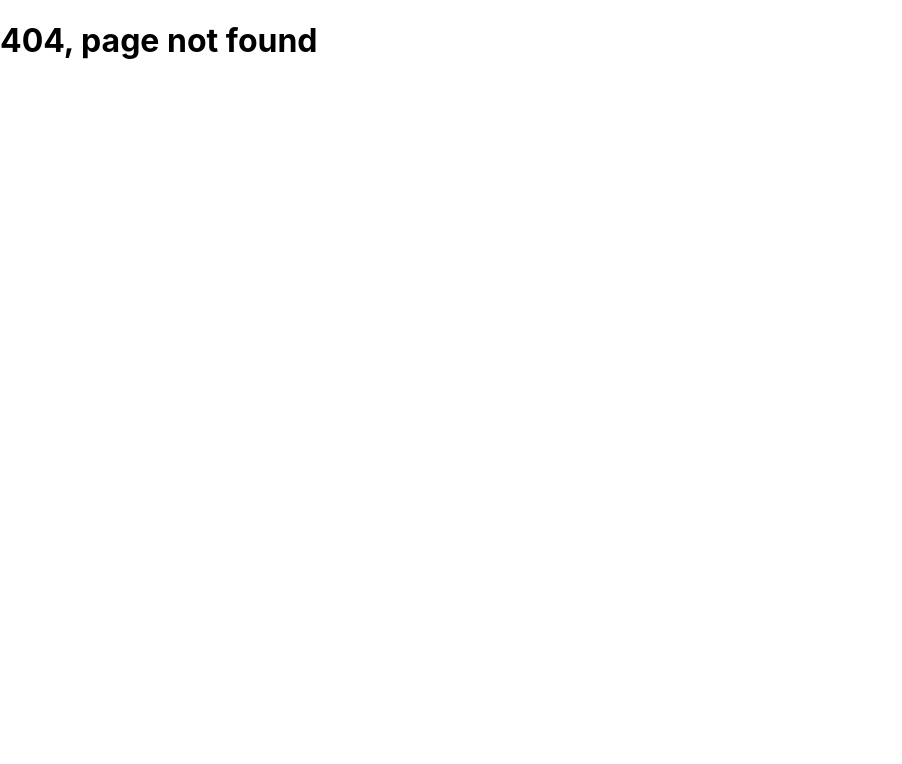
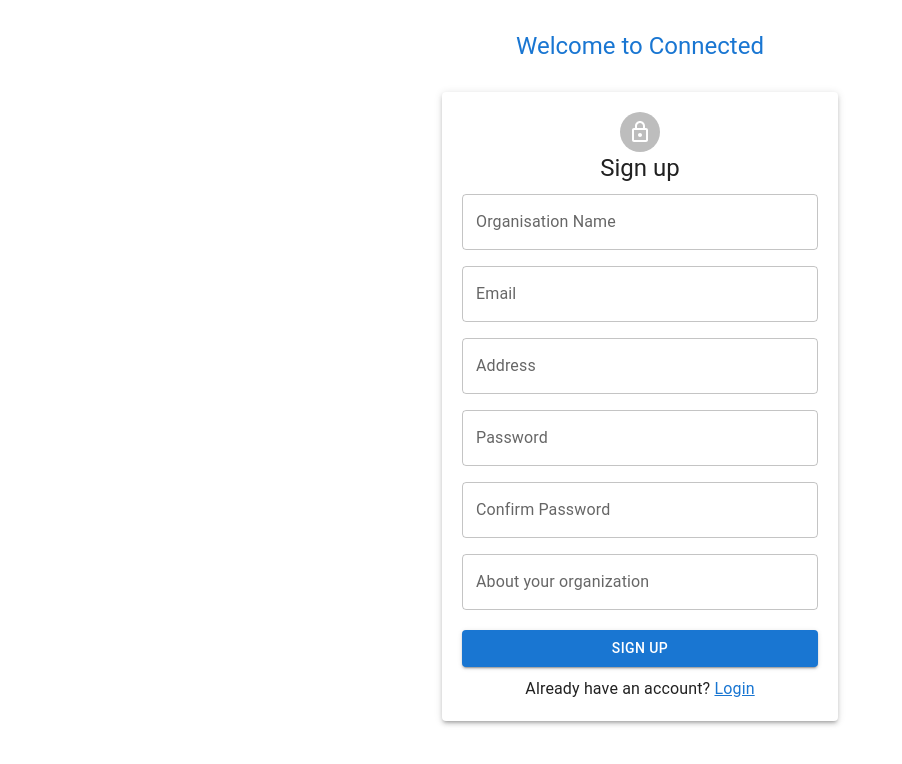
Before and after one commit to itcentralng/Connected-Frontend-old, a React (Create React App) app: page /register in a window 1280 px wide. Before the commit this address had no page. Shown: the top 764 px of the page, without its empty margins (0-902 px from the left). Built offline with nearby package versions, Linux system fonts and the light colour scheme.

Commit message:
integrate api endpoints

```diff
--- a/package.json
+++ b/package.json
@@ -7,11 +7,13 @@
     "@emotion/styled": "^11.11.0",
     "@mui/icons-material": "^5.14.16",
     "@mui/material": "^5.14.17",
+    "@reduxjs/toolkit": "^1.9.7",
     "@testing-library/jest-dom": "^5.17.0",
     "@testing-library/react": "^13.4.0",
     "@testing-library/user-event": "^13.5.0",
     "react": "^18.2.0",
     "react-dom": "^18.2.0",
+    "react-redux": "^8.1.3",
     "react-router-dom": "^6.18.0",
     "react-scripts": "5.0.1",
     "web-vitals": "^2.1.4"
--- a/src/App.js
+++ b/src/App.js
@@ -1,19 +1,23 @@
-import React from 'react';
-import { BrowserRouter as Router, Routes, Route, Navigate } from 'react-router-dom';
-import Layout from './layout/Layout';
-import CreateMessage from './pages/CreateMessage';
-import Messages from './pages/Messages';
-import AddFiles from './pages/AddFiles';
-import LoginPage from './pages/LoginPage';
-import RegistrationPage from './pages/RegistrationPage';
+import React from "react";
+import {
+  BrowserRouter as Router,
+  Routes,
+  Route,
+  Navigate,
+} from "react-router-dom";
+import Layout from "./layout/Layout";
+import CreateMessage from "./pages/CreateMessage";
+import Messages from "./pages/Messages";
+import AddFiles from "./pages/AddFiles";
+import LoginPage from "./pages/LoginPage";
+import RegistrationPage from "./pages/RegistrationPage";
+import { useSelector } from "react-redux";
 
 const ProtectedRoute = ({ children }) => {
-  // Wrapper component for protected routes
-  //   const isAuth = !!user;
-  const isAuth = true;
+  const { isAuth } = useSelector((state) => state.user);
 
   if (!isAuth) {
-    return <Navigate to="/signin" replace />;
+    return <Navigate to="/login" replace />;
   }
 
   return children;
@@ -26,8 +30,8 @@ const App = () => {
         {/* No Layout for Registration and Login pages */}
         <Route index element={<RegistrationPage />} />
 
-        <Route path="LoginPage" element={<LoginPage />} />
-        <Route path="RegistrationPage" element={<RegistrationPage />} />
+        <Route path="/login" element={<LoginPage />} />
+        <Route path="/register" element={<RegistrationPage />} />
 
         {/* Routes with Layout */}
         <Route
@@ -38,9 +42,9 @@ const App = () => {
             </ProtectedRoute>
           }
         >
-          <Route path="addFiles" element={<AddFiles />} />
-          <Route path="createMessage" element={<CreateMessage />} />
-          <Route path="messages" element={<Messages />} />
+          <Route path="/addfile" element={<AddFiles />} />
+          <Route path="/createmessage" element={<CreateMessage />} />
+          <Route path="/messages" element={<Messages />} />
         </Route>
 
         <Route path="*" element={<h1>404, page not found</h1>} />
--- /dev/null
+++ b/src/components/snackbar.jsx
@@ -0,0 +1,40 @@
+import * as React from 'react';
+import Snackbar from '@mui/material/Snackbar';
+import IconButton from '@mui/material/IconButton';
+import CloseIcon from '@mui/icons-material/Close';
+
+export default function SimpleSnackbar({ message }) {
+    const [open, setOpen] = React.useState(true);
+
+    const handleClose = (event, reason) => {
+        if (reason === 'clickaway') {
+            return;
+        }
+        setOpen(false);
+    };
+
+    const action = (
+        <React.Fragment>
+            <IconButton
+                size="small"
+                aria-label="close"
+                color="inherit"
+                onClick={handleClose}
+            >
+                <CloseIcon fontSize="small" />
+            </IconButton>
+        </React.Fragment>
+    );
+
+    return (
+        <div>
+            <Snackbar
+                open={open}
+                autoHideDuration={6000}
+                onClose={handleClose}
+                message={message}
+                action={action}
+            />
+        </div>
+    );
+}
--- a/src/index.js
+++ b/src/index.js
@@ -1,14 +1,18 @@
-import React from 'react';
-import ReactDOM from 'react-dom/client';
-import './index.css';
-import App from './App';
-import reportWebVitals from './reportWebVitals';
+import React from "react";
+import ReactDOM from "react-dom/client";
+import "./index.css";
+import App from "./App";
+import reportWebVitals from "./reportWebVitals";
+import { Provider } from "react-redux";
+import { store } from "./store/store";
 
-const root = ReactDOM.createRoot(document.getElementById('root'));
+const root = ReactDOM.createRoot(document.getElementById("root"));
 root.render(
-  <React.StrictMode>
-    <App />
-  </React.StrictMode>
+  <Provider store={store}>
+    <React.StrictMode>
+      <App />
+    </React.StrictMode>
+  </Provider>
 );
 
 // If you want to start measuring performance in your app, pass a function
--- a/src/pages/AddFiles.js
+++ b/src/pages/AddFiles.js
@@ -1,24 +1,49 @@
-// import * as React from "react";
-import { Box, Container, CssBaseline, FormControl, CircularProgress, Button, Grid, FormLabel, Stack, TextField } from "@mui/material";
-// import { LoadingButton } from "@mui/lab";
+import * as React from "react";
+import {
+  Box,
+  Container,
+  CssBaseline,
+  FormControl,
+  CircularProgress,
+  Button,
+  FormLabel,
+  Stack,
+  TextField,
+} from "@mui/material";
+import SimpleSnackbar from "../components/snackbar";
 
 export default function AddFiles() {
-  // eslint-disable-next-line @typescript-eslint/no-unused-vars
-  // const [fileUrl, setFileUrl] = React.useState(""); //you are not using the variable anywhere so i commented it out --Ibrahim
-  // handleChange = (event: React.ChangeEvent<HTMLInputElement>) => {
-  //   // your code here
-  // }
+  const [file, setFile] = React.useState("");
+  const [shortcode, setShortCode] = React.useState("");
+  const [addedFile, setAddedFile] = React.useState();
 
-  // eslint-disable-next-line @typescript-eslint/no-explicit-any
-  const handleFileChange = async (e: any) => {
-    try {
-      const file = e.target.files[0];
+  const handleFileChange = async (e) => {
+    setFile(e.target.files[0]);
+  };
+
+  const handleShortCodeChange = async (e) => {
+    const shortcode = e.target.value;
+    if (!isNaN(shortcode)) {
+      setShortCode(shortcode);
+    }
+  };
+
+  const handleFormSubmit = (e) => {
+    e.preventDefault();
+    if (file && shortcode) {
       const formData = new FormData();
       formData.append("file", file);
-      // upload file here and set file URL
-      // setFileUrl("http://fsfdffs");
-    } catch (error) {
-      console.log(error);
+      formData.append("shortcode", shortcode);
+      fetch(`http://localhost:8000/organization/WHO/uploadfile`, {
+        method: "POST",
+        body: formData,
+        mode: "cors",
+        headers: {
+          "Access-Control-Allow-Origin": "*",
+        },
+      })
+        .then((res) => res.json())
+        .then((data) => setAddedFile(data));
     }
   };
 
@@ -33,18 +58,35 @@ export default function AddFiles() {
           alignItems: "center",
         }}
       >
+        {addedFile ? (
+          <SimpleSnackbar message="File Upload successfull" />
+        ) : null}
         <Box component="form" sx={{ mt: 1 }}>
-        <FormControl fullWidth margin="normal">
+          <FormControl fullWidth margin="normal">
             <FormLabel>Create ShortCode</FormLabel>
             <Stack direction="row" spacing={1}>
-              <TextField type="text" id="text" name="text" onChange={handleFileChange} fullWidth required />
+              <TextField
+                type="text"
+                id="text"
+                name="text"
+                onChange={handleShortCodeChange}
+                fullWidth
+                required
+              />
               {false && <CircularProgress />}
             </Stack>
           </FormControl>
           <FormControl fullWidth margin="normal">
             <FormLabel>File</FormLabel>
             <Stack direction="row" spacing={1}>
-              <TextField type="file" id="file" name="file" onChange={handleFileChange} fullWidth required />
+              <TextField
+                type="file"
+                id="file"
+                name="file"
+                onChange={handleFileChange}
+                fullWidth
+                required
+              />
               {false && <CircularProgress />}
             </Stack>
           </FormControl>
@@ -54,21 +96,10 @@ export default function AddFiles() {
             // loading variant="outlined"
             variant="contained"
             sx={{ mt: 3, mb: 2 }}
+            onClick={handleFormSubmit}
           >
             Add
           </Button>
-          <Grid container>
-            <Grid item xs>
-              {/* <Link href="#" variant="body2">
-                Forgot password?
-              </Link> */}
-            </Grid>
-            <Grid item>
-              {/* <Link href="#" variant="body2">
-                {"Don't have an account? Sign Up"}
-              </Link> */}
-            </Grid>
-          </Grid>
         </Box>
       </Box>
     </Container>
--- a/src/pages/CreateMessage.js
+++ b/src/pages/CreateMessage.js
@@ -1,49 +1,65 @@
-import React, { useState } from 'react';
-import Button from '@mui/material/Button';
-import CssBaseline from '@mui/material/CssBaseline';
-import TextField from '@mui/material/TextField';
-import Grid from '@mui/material/Grid';
-import Box from '@mui/material/Box';
-import Container from '@mui/material/Container';
-import { useNavigate } from 'react-router-dom';
-import {
-  FormControl,
-  FormLabel,
-  MenuItem,
-  Select,
-} from '@mui/material';
+import React, { useEffect, useState } from "react";
+import Button from "@mui/material/Button";
+import CssBaseline from "@mui/material/CssBaseline";
+import TextField from "@mui/material/TextField";
+import Box from "@mui/material/Box";
+import Container from "@mui/material/Container";
+import { FormControl, FormLabel, MenuItem, Select } from "@mui/material";
+import SimpleSnackbar from "../components/snackbar";
 
 export default function CreateMessage() {
-  const navigate = useNavigate();
-  const short_code = 4444;
+  const [message, setMessage] = useState("");
+  const [location, setLocation] = useState([]);
+  const [shortcode, setShortCode] = React.useState({ short_code: "" });
+  const [shortcodes, setShortCodes] = React.useState([]);
+  const [areas, setAreas] = React.useState([]);
+  const [showSnack, setShowSnack] = React.useState();
 
-  const [message, setMessage] = useState('');
-  const [location, setLocation] = useState('');
+  useEffect(() => {
+    fetch(`http://localhost:8000/WHO/shortcodes`)
+      .then((res) => res.json())
+      .then((data) => setShortCodes(data?.short_codes));
+    fetch(`http://localhost:8000/areas`)
+      .then((res) => res.json())
+      .then((data) => setAreas(data));
+  }, []);
 
-  const handleSubmit = (event) => {
+  const handleSubmit = async (event) => {
     event.preventDefault();
-    handleCreateMessage();
+    if (shortcode.short_code && message && location.length) {
+      fetch(`http://localhost:8000/WHO/message/add`, {
+        method: "POST",
+        headers: {
+          "Content-Type": "application/json",
+        },
+        body: JSON.stringify({
+          content: message,
+          shortcode: shortcode.short_code,
+          areas: location,
+        }),
+      })
+        .then((res) => res.json())
+        .then((data) => {
+          setShowSnack(data.msg ? true : false);
+        });
+    }
+    setAreas([]);
+    setShortCode("");
+    setMessage("");
   };
 
-  const handleCreateMessage = async () => {
-    try {
-      const req = await fetch('/url', {
-        method: 'POST',
-        body: JSON.stringify({
-          short_code,
-          message,
-          location,
-        }),
-        headers: {
-          'Content-Type': 'application/json',
-        },
-      });
-      if (req.ok) {
-        navigate('/messages');
-      }
-    } catch (error) {
-      console.log(error);
-    }
+  const handleChange = (event) => {
+    const {
+      target: { value },
+    } = event;
+    setLocation(typeof value === "string" ? value.split(",") : value);
+  };
+
+  const handleShortCodeChange = async (e) => {
+    const shortcode = shortcodes.find(
+      (code) => code.short_code === e.target.value
+    );
+    setShortCode(shortcode);
   };
 
   return (
@@ -52,12 +68,28 @@ export default function CreateMessage() {
       <Box
         sx={{
           marginTop: 8,
-          display: 'flex',
-          flexDirection: 'column',
-          alignItems: 'center',
+          display: "flex",
+          flexDirection: "column",
+          alignItems: "center",
         }}
       >
+        {showSnack ? <SimpleSnackbar message="Message sent" /> : null}
         <Box component="form" onSubmit={handleSubmit} sx={{ mt: 1 }}>
+          <FormControl fullWidth margin="normal">
+            <FormLabel>Choose shortcode</FormLabel>
+            <Select
+              value={shortcode.short_code}
+              onChange={handleShortCodeChange}
+              fullWidth
+              required
+            >
+              {shortcodes?.map((code, i) => (
+                <MenuItem key={i} value={code.short_code}>
+                  {code.short_code}
+                </MenuItem>
+              ))}
+            </Select>
+          </FormControl>
           <FormControl fullWidth margin="normal">
             <FormLabel>Message</FormLabel>
             <TextField
@@ -74,11 +106,18 @@ export default function CreateMessage() {
 
           <FormControl fullWidth margin="normal">
             <FormLabel>Area</FormLabel>
-            <Select value={location} onChange={(e) => setLocation(e.target.value)} fullWidth required>
-              <MenuItem value="" disabled>
-                select location
-              </MenuItem>
-              <MenuItem value={'09036215851'}>Zaria</MenuItem>
+            <Select
+              value={location}
+              multiple
+              onChange={handleChange}
+              fullWidth
+              required
+            >
+              {areas.map((area) => (
+                <MenuItem key={area.name} value={area.name}>
+                  {area.name}
+                </MenuItem>
+              ))}
             </Select>
           </FormControl>
           <Button
@@ -89,18 +128,6 @@ export default function CreateMessage() {
           >
             Send
           </Button>
-          <Grid container>
-            <Grid item xs>
-              {/* <Link href="#" variant="body2">
-                Forgot password?
-              </Link> */}
-            </Grid>
-            <Grid item>
-              {/* <Link href="#" variant="body2">
-                {"Don't have an account? Sign Up"}
-              </Link> */}
-            </Grid>
-          </Grid>
         </Box>
       </Box>
     </Container>
--- a/src/pages/LoginPage.js
+++ b/src/pages/LoginPage.js
@@ -1,43 +1,118 @@
-import React from 'react';
-import { Link } from 'react-router-dom';
-import { useNavigate } from 'react-router-dom';
-
-import { Container, Paper, TextField, Button, Grid, Avatar, Typography } from '@mui/material';
-import LockOutlinedIcon from '@mui/icons-material/LockOutlined';
+import React, { useState } from "react";
+import { Link } from "react-router-dom";
+import { useNavigate } from "react-router-dom";
+import {
+  Container,
+  Paper,
+  TextField,
+  Button,
+  Grid,
+  Avatar,
+  Typography,
+} from "@mui/material";
+import LockOutlinedIcon from "@mui/icons-material/LockOutlined";
+import { useDispatch } from "react-redux";
+import { login } from "../store/user.slice";
 
 const LoginPage = () => {
   const navigate = useNavigate();
+  const dispatch = useDispatch();
+  const [formData, setFormData] = useState();
 
-  const handleLogin = () => {
-    navigate("/AddFiles");
+  const handleFormChange = (event) => {
+    setFormData((prev) => ({
+      ...prev,
+      [event.target.name]: event.target.value,
+    }));
+  };
+
+  const handleLogin = (event) => {
+    event.preventDefault();
+    console.log(formData);
+    if (formData?.password && formData.email) {
+      fetch("http://127.0.0.1:8000/organization", {
+        method: "POST",
+        headers: {
+          "Content-Type": "application/json",
+        },
+        body: JSON.stringify(formData),
+      })
+        .then((res) => res.json())
+        .then((data) => {
+          console.log(data);
+          if (!data.error) {
+            dispatch(login());
+            navigate("/addfile");
+          }
+        });
+    } else {
+      alert("All fields are required");
+    }
   };
 
   return (
     <>
-      <Typography component="h1" variant="h5" style={{ marginTop: 50, color: "#1976d2", textAlign: "center" }}>Welcome back to Connected</Typography>
+      <Typography
+        component="h1"
+        variant="h5"
+        style={{ marginTop: 50, color: "#1976d2", textAlign: "center" }}
+      >
+        Welcome back to Connected
+      </Typography>
       <Container component="main" maxWidth="xs" style={{ marginTop: 30 }}>
-        <Paper elevation={3} style={{ padding: 20, display: 'flex', flexDirection: 'column', alignItems: 'center' }}>
+        <Paper
+          elevation={3}
+          style={{
+            padding: 20,
+            display: "flex",
+            flexDirection: "column",
+            alignItems: "center",
+          }}
+        >
           <Avatar>
             <LockOutlinedIcon />
           </Avatar>
           <Typography component="h1" variant="h5">
             Login
           </Typography>
-          <form style={{ width: '100%', marginTop: 10 }}>
+          <form style={{ width: "100%", marginTop: 10 }}>
             <Grid container spacing={2}>
               <Grid item xs={12}>
-                <TextField fullWidth label="Email" variant="outlined" />
+                <TextField
+                  fullWidth
+                  name="email"
+                  label="Email"
+                  variant="outlined"
+                  onChange={handleFormChange}
+                />
               </Grid>
               <Grid item xs={12}>
-                <TextField fullWidth label="Password" type="password" variant="outlined" />
+                <TextField
+                  fullWidth
+                  label="Password"
+                  type="password"
+                  name="password"
+                  variant="outlined"
+                  onChange={handleFormChange}
+                />
               </Grid>
             </Grid>
-            <Button type="submit" fullWidth variant="contained" color="primary" style={{ marginTop: 20 }} onClick={handleLogin}>
+            <Button
+              type="submit"
+              fullWidth
+              variant="contained"
+              color="primary"
+              style={{ marginTop: 20 }}
+              onClick={handleLogin}
+            >
               Login
             </Button>
           </form>
           <Typography style={{ marginTop: 10 }}>
-            Don't have an account? <Link to="/RegistrationPage" style={{ color: "#1976d2" }}>Sign up</Link>
+            Don't have an account?{" "}
+            <Link to="/register" style={{ color: "#1976d2" }}>
+              Sign up
+            </Link>
           </Typography>
         </Paper>
       </Container>
--- a/src/pages/RegistrationPage.js
+++ b/src/pages/RegistrationPage.js
@@ -1,60 +1,157 @@
-import React, { useState } from 'react';
-import { useNavigate } from 'react-router-dom';
-import { Container, Paper, TextField, Button, Grid, Avatar, Typography } from '@mui/material';
-import LockOutlinedIcon from '@mui/icons-material/LockOutlined';
+import React, { useState } from "react";
+import { Link } from "react-router-dom";
+import {
+  Container,
+  Paper,
+  TextField,
+  Button,
+  Grid,
+  Avatar,
+  Typography,
+} from "@mui/material";
+import LockOutlinedIcon from "@mui/icons-material/LockOutlined";
+import SimpleSnackbar from "../components/snackbar";
 
 const RegistrationPage = () => {
-  const navigate = useNavigate();
-  const [password, setPassword] = useState('');
-  const [confirmPassword, setConfirmPassword] = useState('');
-  const [error, setError] = useState('');
+  const [formData, setFormData] = useState();
+  const [confirmPassword, setConfirmPassword] = useState("");
+  const [showSnack, setShowSnack] = useState("");
+
+  const handleFormChange = (event) => {
+    setFormData((prev) => ({
+      ...prev,
+      [event.target.name]: event.target.value,
+    }));
+  };
 
   const handleSignUp = () => {
-    if (password === confirmPassword) {
-      if (password !== "") {
-        navigate('/LoginPage');
+    if (formData?.password === confirmPassword) {
+      if (formData?.password !== "") {
+        fetch("http://127.0.0.1:8000/register", {
+          method: "POST",
+          headers: {
+            "Content-Type": "application/json",
+          },
+          body: JSON.stringify(formData),
+        })
+          .then((res) => res.json())
+          .then((data) => {
+            console.log(data);
+            setShowSnack(true);
+          });
       } else {
-        setError(alert('Please insert your new password and confirm it!'));
+        alert("All fields are required");
       }
     } else {
-      setError(alert('Passwords do not match'));
+      alert("Passwords do not match");
     }
   };
 
   return (
     <>
-      <Typography component="h1" variant="h5" style={{ marginTop: 30, color: "#1976d2", textAlign: "center" }}>Welcome to Connected</Typography>
+      {showSnack ? (
+        <SimpleSnackbar message="Registration successfull. Go to Login page" />
+      ) : null}
+      <Typography
+        component="h1"
+        variant="h5"
+        style={{ marginTop: 30, color: "#1976d2", textAlign: "center" }}
+      >
+        Welcome to Connected
+      </Typography>
 
       <Container component="main" maxWidth="xs" style={{ marginTop: 30 }}>
-        <Paper elevation={3} style={{ padding: 20, display: 'flex', flexDirection: 'column', alignItems: 'center' }}>
+        <Paper
+          elevation={3}
+          style={{
+            padding: 20,
+            display: "flex",
+            flexDirection: "column",
+            alignItems: "center",
+          }}
+        >
           <Avatar>
             <LockOutlinedIcon />
           </Avatar>
           <Typography component="h1" variant="h5">
             Sign up
           </Typography>
-          <form style={{ width: '100%', marginTop: 10 }}>
+          <form style={{ width: "100%", marginTop: 10 }}>
             <Grid container spacing={2}>
               <Grid item xs={12}>
-                <TextField fullWidth label="Organisation Name" variant="outlined" />
+                <TextField
+                  fullWidth
+                  name="name"
+                  label="Organisation Name"
+                  variant="outlined"
+                  onChange={handleFormChange}
+                />
               </Grid>
               <Grid item xs={12}>
-                <TextField fullWidth label="Email" variant="outlined" />
+                <TextField
+                  fullWidth
+                  name="email"
+                  label="Email"
+                  variant="outlined"
+                  onChange={handleFormChange}
+                />
               </Grid>
               <Grid item xs={12}>
-                <TextField fullWidth label="Password" type="password" variant="outlined" onChange={(e) => setPassword(e.target.value)} />
+                <TextField
+                  fullWidth
+                  name="address"
+                  label="Address"
+                  type="text"
+                  variant="outlined"
+                  onChange={handleFormChange}
+                />
               </Grid>
               <Grid item xs={12}>
-                <TextField fullWidth label="Confirm Password" type="password" variant="outlined" onChange={(e) => setConfirmPassword(e.target.value)} />
+                <TextField
+                  fullWidth
+                  name="password"
+                  label="Password"
+                  type="password"
+                  variant="outlined"
+                  onChange={handleFormChange}
+                />
               </Grid>
               <Grid item xs={12}>
-                <TextField fullWidth label="About your organization" variant="outlined" />
+                <TextField
+                  fullWidth
+                  label="Confirm Password"
+                  type="password"
+                  variant="outlined"
+                  onChange={(e) => setConfirmPassword(e.target.value)}
+                />
+              </Grid>
+              <Grid item xs={12}>
+                <TextField
+                  fullWidth
+                  name="description"
+                  label="About your organization"
+                  variant="outlined"
+                  onChange={handleFormChange}
+                />
               </Grid>
             </Grid>
-            <Button type="button" fullWidth variant="contained" color="primary" style={{ marginTop: 20 }} onClick={handleSignUp}>
+            <Button
+              type="button"
+              fullWidth
+              variant="contained"
+              color="primary"
+              style={{ marginTop: 20 }}
+              onClick={handleSignUp}
+            >
               Sign Up
             </Button>
           </form>
+          <Typography style={{ marginTop: 10 }}>
+            Already have an account?{" "}
+            <Link to="/login" style={{ color: "#1976d2" }}>
+              Login
+            </Link>
+          </Typography>
         </Paper>
       </Container>
     </>
--- /dev/null
+++ b/src/store/store.js
@@ -0,0 +1,8 @@
+import { configureStore } from "@reduxjs/toolkit";
+import userReducer from "./user.slice";
+
+export const store = configureStore({
+  reducer: {
+    user: userReducer,
+  },
+});
```
Also changed, not shown: src/layout/Sidebar.js (+40 -31 lines), src/pages/Messages.js (+15 -22 lines), src/store/user.slice.js (added, +24 -0 lines), 1 other file (tests, documents, lock files or other folders).
